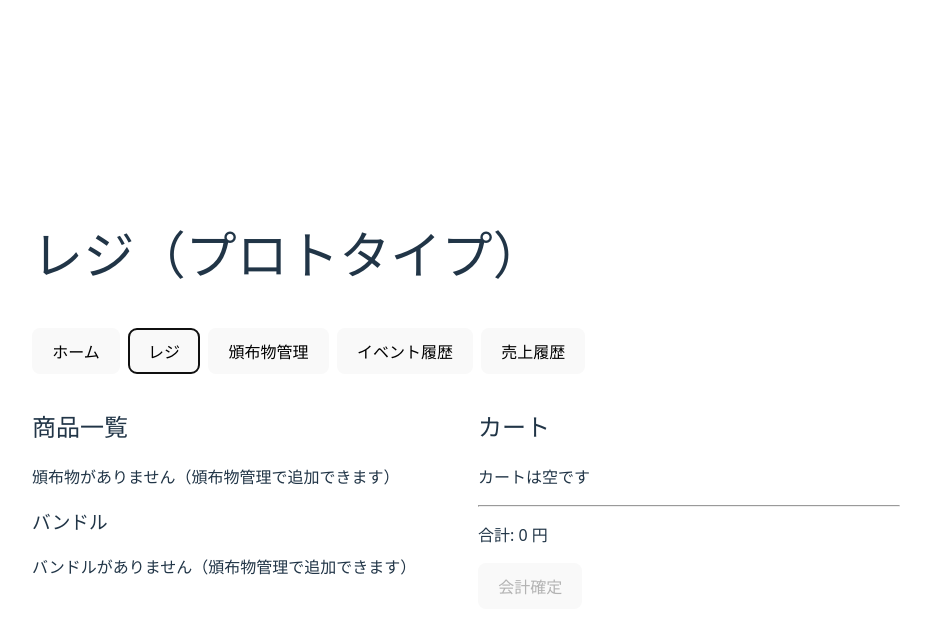
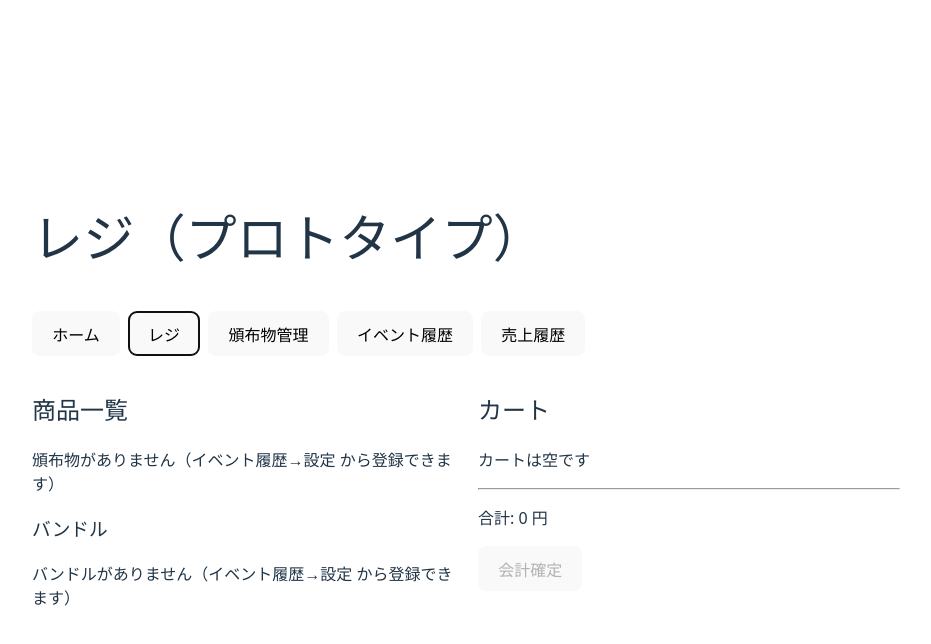
Before and after one commit to kei5o55/register, a React (Vite) app: page / in a window 1280 px wide. Both pictures are taken after a click on the button "レジ". Shown: the top 644 px of the page, without its empty margins (174-1105 px from the left). Built offline with nearby package versions, Linux system fonts and the light colour scheme.

Commit message:
テキストの変更
レジ画面においてテキストの変更

```diff
--- a/src/components/RegisterScreen.tsx
+++ b/src/components/RegisterScreen.tsx
@@ -64,7 +64,7 @@ export function RegisterScreen({
       <div style={{ flex: 1 }}>
         <h2>商品一覧</h2>
         {visibleItems.length === 0 ? (
-          <p>頒布物がありません（頒布物管理で追加できます）</p>
+          <p>頒布物がありません（イベント履歴→設定 から登録できます）</p>
         ) : (
         <ul>
           {visibleItems.map((item) => {
@@ -88,7 +88,7 @@ export function RegisterScreen({
         )}
         <h3>バンドル</h3>
           {visibleBundles.length === 0 ? (
-            <p>バンドルがありません（頒布物管理で追加できます）</p>
+            <p>バンドルがありません（イベント履歴→設定 から登録できます）</p>
           ) : (
             <table border={1} cellPadding={4} style={{ borderCollapse: "collapse", marginBottom: 16 }}>
               <thead>
```
